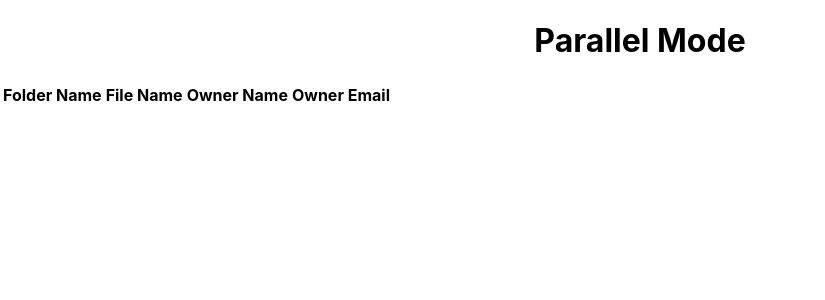
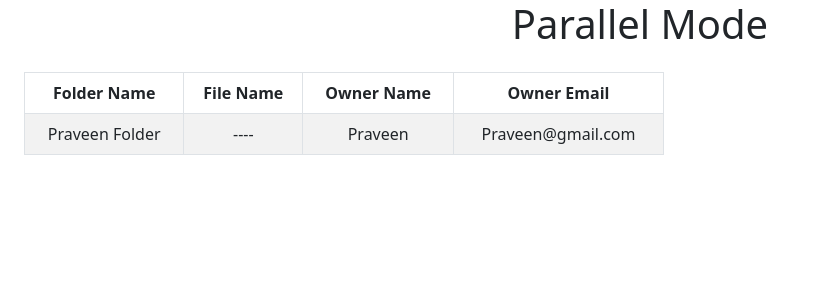
Before and after one commit to jisshub/parallel-mode-app-reactjs-development, a React (Create React App) app: page / in a window 1280 px wide. Shown: the top 300 px of the page, without its empty margins (0-825 px from the left). Built offline with nearby package versions, Linux system fonts and the light colour scheme.

Commit message:
table design inprogress

```diff
--- a/src/App.js
+++ b/src/App.js
@@ -1,5 +1,6 @@
 import './App.css';
 import Workflow from './components/Workflow';
+import 'bootstrap/dist/css/bootstrap.min.css';
 
 function App() {
   return (
--- /dev/null
+++ b/src/components/Workflow.css
@@ -0,0 +1,4 @@
+div.table {
+    max-width: 50%;
+    margin: 1.5rem;
+}
--- a/src/components/Workflow.js
+++ b/src/components/Workflow.js
@@ -1,9 +1,11 @@
 import React from 'react'
 import Table from 'react-bootstrap/Table';
+import './Workflow.css';
 
 export default function Workflow() {
   return (
     <div>
+        <div className='table'>
             <Table striped bordered>
                 <thead>
                     <tr>
@@ -13,7 +15,16 @@ export default function Workflow() {
                         <th>Owner Email</th>
                     </tr>
                 </thead>
+                <tbody>
+                    <tr>
+                        <td>Praveen Folder</td>
+                        <td>----</td>
+                        <td>Praveen</td>
+                        <td>Praveen@gmail.com</td>
+                    </tr>
+                </tbody>
             </Table>
+        </div>
     </div>
   )
 }
```
Lines whose indentation alone changed are shown as unchanged.
